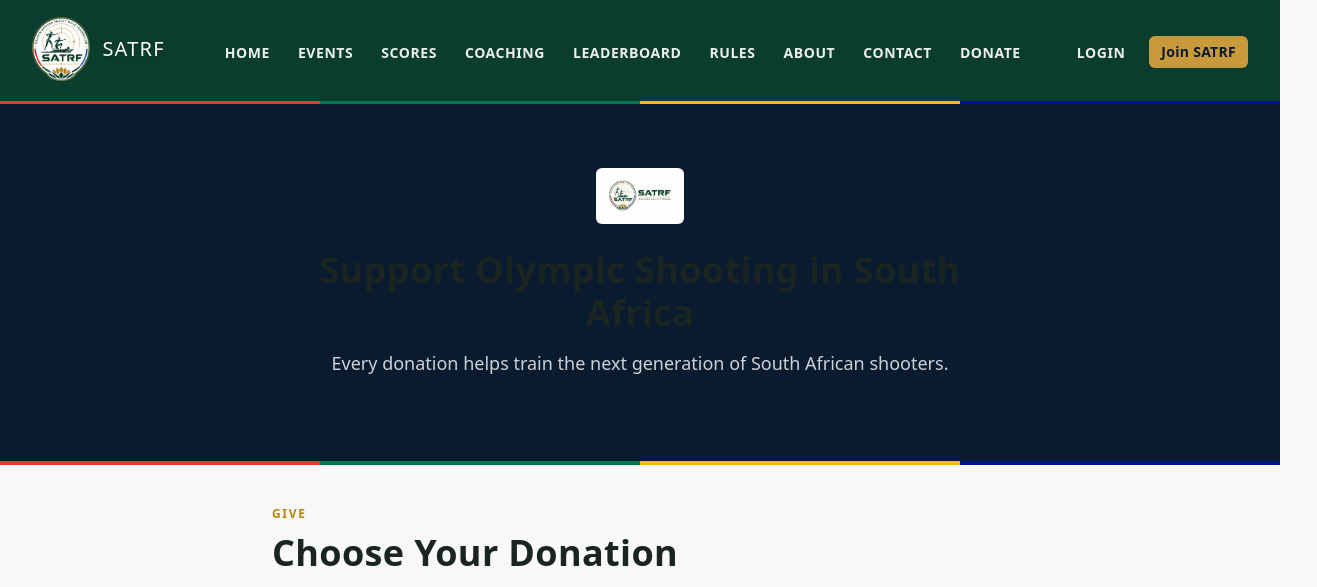
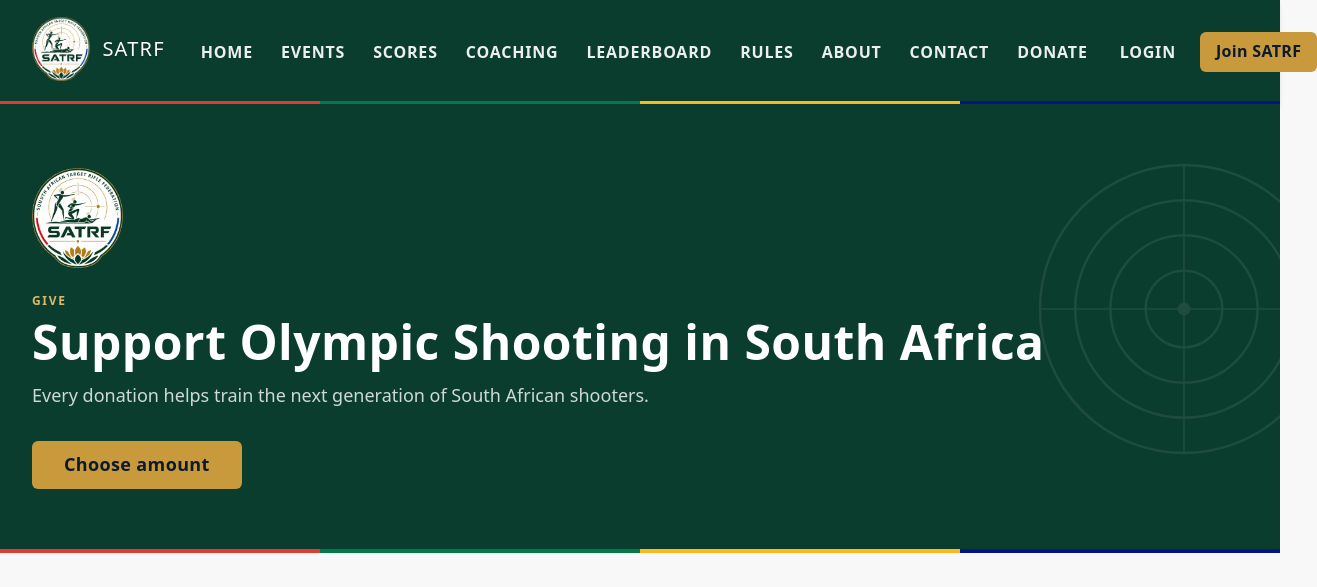
Before and after one commit to Stoetbul94/SATRFwebsite, a Next.js app: page /donate in a window 1280 px wide. Shown: the top 587 px of the page, 1317 px wide, since content can reach past the window. Built offline with nearby package versions, Linux system fonts and the light colour scheme; no server answers.

Commit message:
Improve navbar link typography and redesign donate page hero.
Co-authored-by: Cursor <cursoragent@cursor.com>

```diff
--- a/src/components/layout/Navbar.tsx
+++ b/src/components/layout/Navbar.tsx
@@ -43,10 +43,10 @@ export default function Navbar() {
         px={3}
         py={2}
         rounded="md"
-        fontSize="sm"
-        fontWeight="600"
+        fontSize={{ base: 'sm', md: 'md' }}
+        fontWeight="700"
         fontFamily="heading"
-        letterSpacing="0.04em"
+        letterSpacing="0.05em"
         textTransform="uppercase"
         color="whiteAlpha.900"
         _hover={{ bg: 'whiteAlpha.200' }}
@@ -88,7 +88,7 @@ export default function Navbar() {
                 <HStack spacing={3}>
                   <NavLink href="/login">Login</NavLink>
                   <Link href="/register">
-                    <Button size="sm" variant="satrfGold">
+                    <Button size="md" variant="satrfGold">
                       Join SATRF
                     </Button>
                   </Link>
--- a/src/pages/donate.tsx
+++ b/src/pages/donate.tsx
@@ -2,6 +2,7 @@
 
 import { useState } from 'react';
 import Head from 'next/head';
+import Image from 'next/image';
 import Link from 'next/link';
 import {
   Box,
@@ -22,8 +23,8 @@ import { FiHeart, FiCreditCard, FiHome, FiMail, FiCopy, FiCheck, FiTarget, FiUse
 import Layout from '@/components/layout/Layout';
 import PublicPageShell from '@/components/layout/PublicPageShell';
 import PublicPageHeader from '@/components/layout/PublicPageHeader';
-import SatrfHorizontalLogo from '@/components/brand/SatrfHorizontalLogo';
 import FlagStripe from '@/components/brand/FlagStripe';
+import TargetRingMotif from '@/components/brand/TargetRingMotif';
 
 const payfastUrl = process.env.NEXT_PUBLIC_PAYFAST_URL || 'https://www.payfast.co.za/eng/process';
 const merchant_id = process.env.NEXT_PUBLIC_PAYFAST_MERCHANT_ID || '24319614';
@@ -79,17 +80,57 @@ export default function Donate() {
         <meta name="description" content="Support the South African Target Rifle Federation." />
       </Head>
 
-      <Box bg="satrf.navy" color="white" py={{ base: 12, md: 16 }} textAlign="center" position="relative">
-        <Box maxW="container.md" mx="auto" px={4}>
-          <Box display="flex" justifyContent="center" mb={6}>
-            <SatrfHorizontalLogo variant="footer" />
+      <Box
+        bg="brand"
+        color="white"
+        py={{ base: 12, md: 16 }}
+        position="relative"
+        overflow="hidden"
+        textAlign={{ base: 'center', md: 'left' }}
+      >
+        <TargetRingMotif top="10%" right="-5%" size={320} opacity={0.08} color="white" />
+        <Box
+          maxW="container.xl"
+          mx="auto"
+          px={{ base: 4, md: 8 }}
+          position="relative"
+          zIndex={1}
+        >
+          <Box
+            display="flex"
+            justifyContent={{ base: 'center', md: 'flex-start' }}
+            mb={6}
+          >
+            <Image
+              src="/brand/satrf-emblem-transparent.png"
+              alt="SATRF emblem"
+              width={588}
+              height={644}
+              priority
+              style={{
+                height: 'clamp(80px, 14vw, 100px)',
+                width: 'auto',
+                objectFit: 'contain',
+              }}
+            />
           </Box>
-          <Heading size="xl" mb={4}>
+          <Text textStyle="eyebrow" color="satrf.gold.300" mb={2}>
+            Give
+          </Text>
+          <Heading size="2xl" mb={4} color="white">
             Support Olympic Shooting in South Africa
           </Heading>
-          <Text fontSize="lg" color="whiteAlpha.800" mb={6}>
+          <Text fontSize="lg" color="whiteAlpha.800" maxW="2xl" mb={8} mx={{ base: 'auto', md: 0 }}>
             Every donation helps train the next generation of South African shooters.
           </Text>
+          <Button
+            as="a"
+            href="#donate-form"
+            variant="satrfGold"
+            size="lg"
+          >
+            Choose amount
+          </Button>
         </Box>
         <Box position="absolute" bottom={0} left={0} right={0}>
           <FlagStripe thickness={4} />
@@ -99,13 +140,12 @@ export default function Donate() {
       <PublicPageShell maxW="container.md">
         <VStack align="stretch" spacing={8}>
           <PublicPageHeader
-            eyebrow="Give"
             title="Choose Your Donation"
             subtitle="Secure PayFast or EFT — every contribution supports training, equipment, and competitions."
             showMotif={false}
           />
 
-          <Card>
+          <Card id="donate-form">
             <CardBody>
               <Text fontWeight="semibold" mb={4}>
                 Payment method
```
